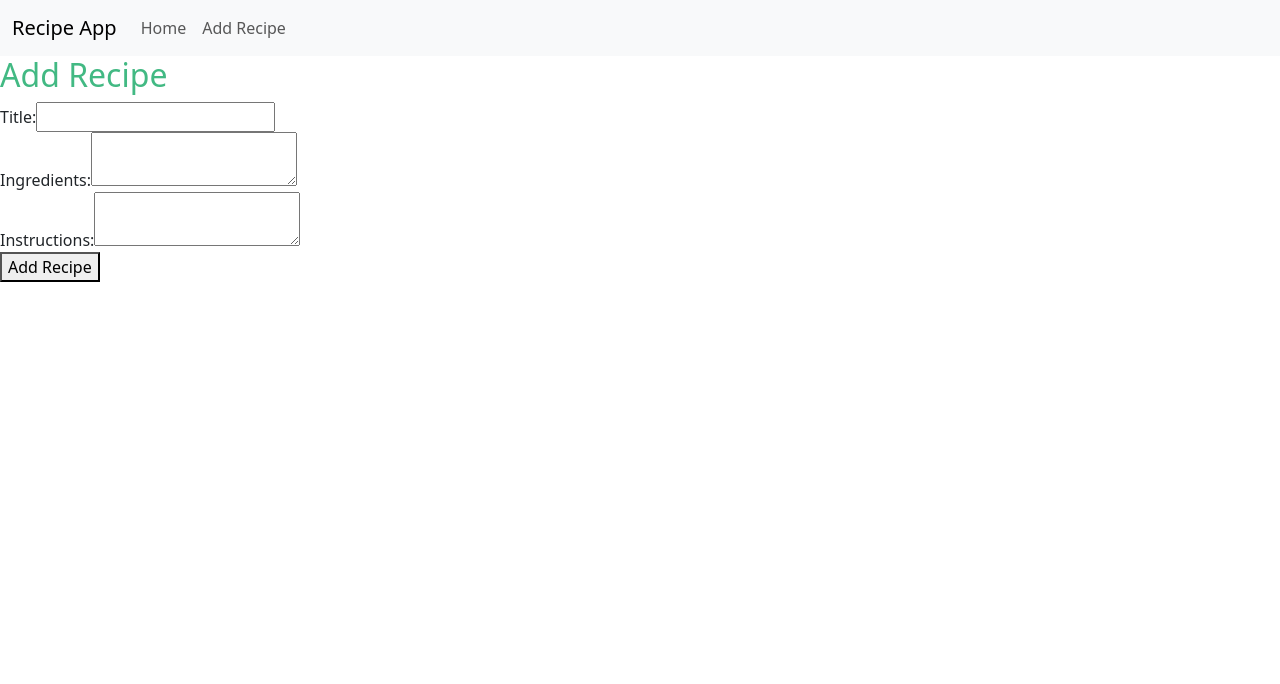
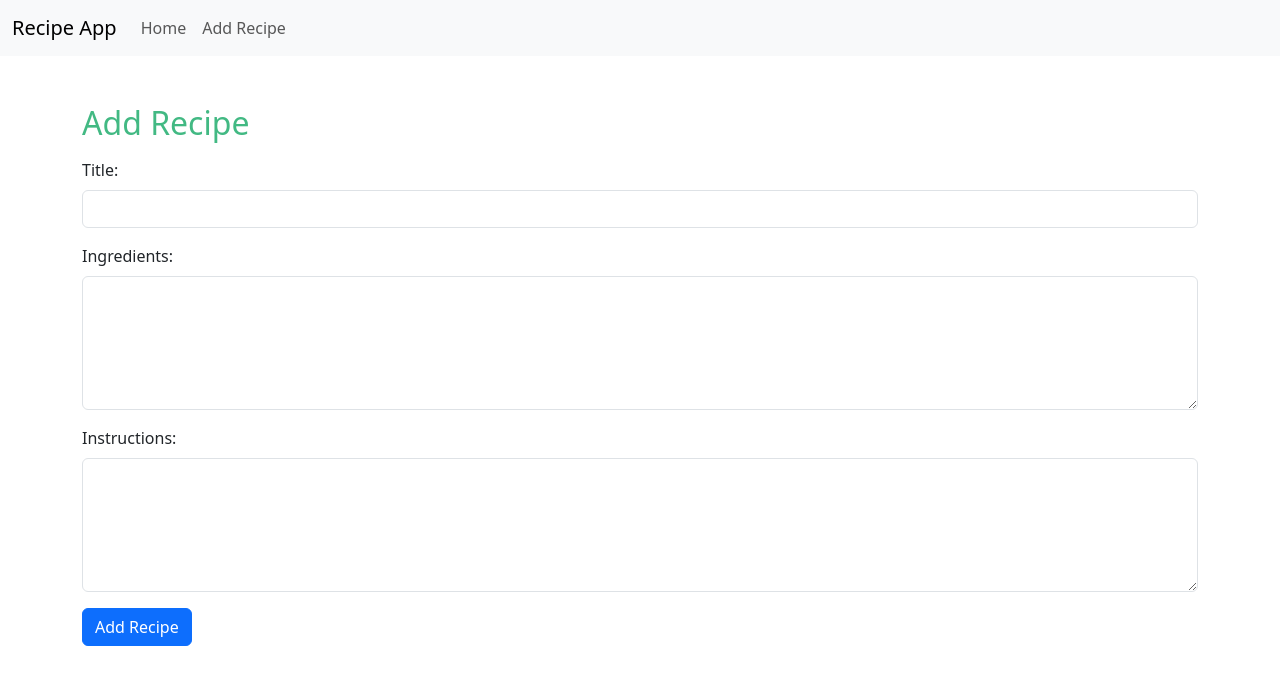
Before and after one commit to mattg9/my-recipe-app-frontend, a Vue app: page /add in a window 1280 px wide. Shown: the top 684 px of the page. Built offline with nearby package versions, Linux system fonts and the light colour scheme.

Commit message:
bootstrap form

```diff
--- a/src/views/AddRecipe.vue
+++ b/src/views/AddRecipe.vue
@@ -1,20 +1,20 @@
 <template>
-  <div>
+  <div class="container mt-5">
     <h2>Add Recipe</h2>
-    <form @submit.prevent="submitRecipe">
-      <div>
-        <label for="title">Title:</label>
-        <input v-model="title" id="title" required>
+    <form @submit.prevent="submitRecipe" class="mt-3">
+      <div class="mb-3">
+        <label for="title" class="form-label">Title:</label>
+        <input type="text" v-model="title" id="title" class="form-control" required>
       </div>
-      <div>
-        <label for="ingredients">Ingredients:</label>
-        <textarea v-model="ingredients" id="ingredients" required></textarea>
+      <div class="mb-3">
+        <label for="ingredients" class="form-label">Ingredients:</label>
+        <textarea v-model="ingredients" id="ingredients" class="form-control" rows="5" required></textarea>
       </div>
-      <div>
-        <label for="instructions">Instructions:</label>
-        <textarea v-model="instructions" id="instructions" required></textarea>
+      <div class="mb-3">
+        <label for="instructions" class="form-label">Instructions:</label>
+        <textarea v-model="instructions" id="instructions" class="form-control" rows="5" required></textarea>
       </div>
-      <button type="submit">Add Recipe</button>
+      <button type="submit" class="btn btn-primary">Add Recipe</button>
     </form>
   </div>
 </template>
```
